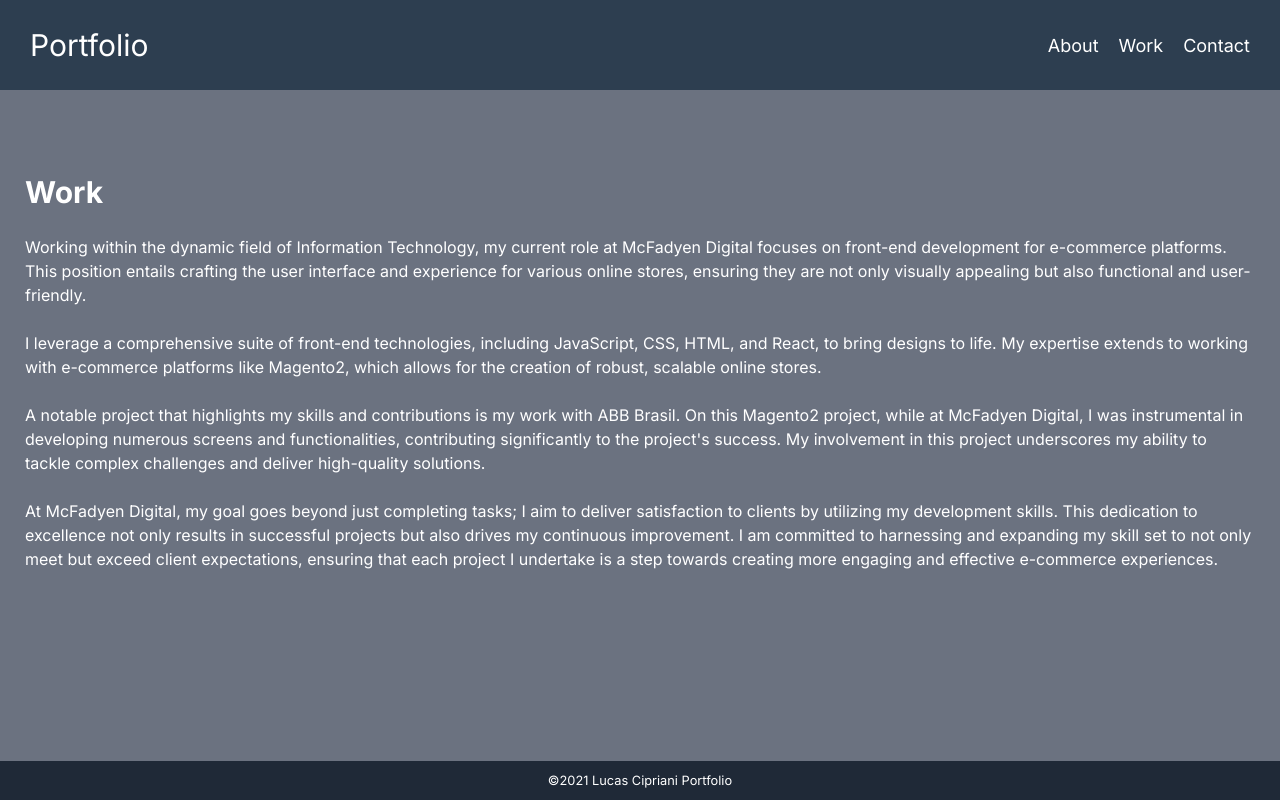
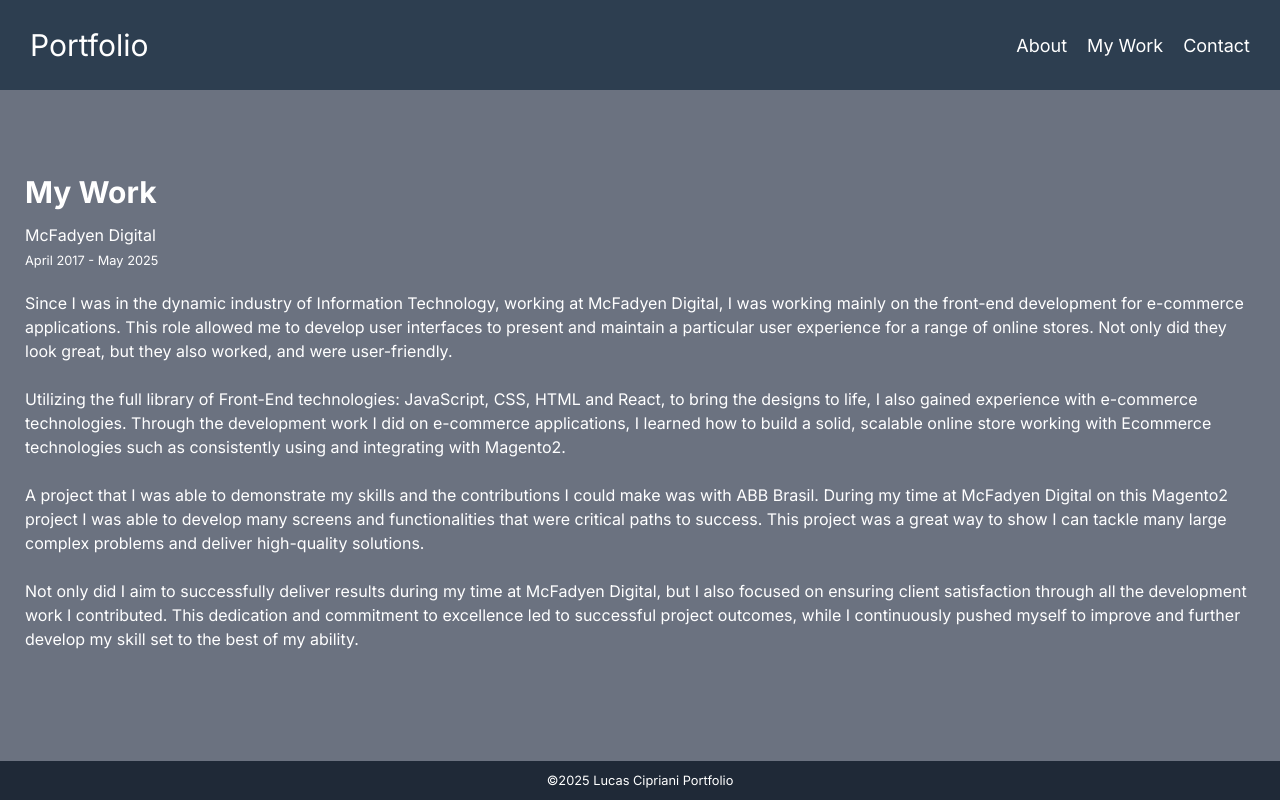
Before and after one commit to LucasRafaelCipriani/lucas-cipriani-site, a Next.js app: page /work in a window 1280 px wide. Built offline with nearby package versions, Linux system fonts and the light colour scheme.

Commit message:
Portfolio updated

```diff
--- a/components/about/about-me.tsx
+++ b/components/about/about-me.tsx
@@ -5,30 +5,33 @@
     <>
       <h2 className="text-[30px] font-bold">About Me</h2>
       <p className="mt-[20px] text-[16px]">
-        With nearly six years of experience in the development sector, I've had
-        the privilege of engaging with a diverse array of technologies and
-        colleagues. These interactions have not only honed my skills but also
-        inspired me to excel as a professional. My journey has been enriched by
-        an in-depth understanding of the e-commerce landscape, offering me a
-        comprehensive view of its workings.
-        <br />
-        <br /> Holding a degree in Information Systems, my expertise primarily
-        lies in Front End development. I am proficient in utilizing core web
-        technologies such as JavaScript, HTML, and CSS, alongside mastering
-        frameworks like React and Vue. This technical proficiency is the
-        cornerstone of my development capabilities.
+        I have been fortunate enough to spend about eight years working in the
+        development sector with a range of technologies and people. Every
+        experience adds to my skill set, but I am confident that I will
+        continuously work hard at being as good as I can be at being a
+        professional. In recent years working in e-commerce has given me
+        extremely useful insights into how the industry operates. I have had a
+        well-rounded experience in e-commerce, which has given me a good
+        understanding of what e-commerce is.
         <br />
         <br />
-        My passion for technology extends beyond my current skill set; I am
-        fervently interested in exploring new technologies. I dedicate myself to
-        continuous learning, aiming to absorb and apply the wealth of knowledge
-        I've accumulated over the years. My goal is to not only meet the
-        requirements set before me but to significantly contribute value to
-        society through my work.
+        My education was in Information Systems and I specialize in Front End. I
+        am a technical developer able to leverage core web technologies like
+        JavaScript, HTML and CSS and am skilled with frameworks/libraries like
+        React and Vue. Technical ability is one of my strengths as a developer.
         <br />
-        <br /> This drive for constant growth and contribution is what defines
-        me both as a professional and an individual committed to making a
-        difference in the tech world.
+        <br />
+        I have every intention to continue to develop myself and embrace my
+        enthusiasm for technology. I am excited to explore new technologies. I
+        get joy out of learning and I aspire to use the knowledge I have gained
+        over the years to provide as much value to society as I can possibly
+        provide. My goal is to fulfil what is asked of me but also provide
+        meaning to my work and contribute to society.
+        <br />
+        <br />
+        This is what I mean by seeking constant growth and contributing - that
+        is a part of who I am, both personally and professionally in the space
+        that I work.
       </p>
       <blockquote className="italic mt-[20px]">
         "Crafting Tomorrow's Solutions, Today."
--- a/components/contact/contact-me.tsx
+++ b/components/contact/contact-me.tsx
@@ -5,17 +5,17 @@
     <>
       <h2 className="text-[30px] font-bold">Contact</h2>
       <p className="mt-[20px] text-[16px]">
-        For further inquiries or to discuss potential projects, please feel free
-        to reach out through any of the following contact methods. I am
-        available for consultations, project discussions, and collaborations
-        within the realm of front-end development and e-commerce solutions. Your
-        satisfaction and project success are my top priorities.
+        If you have any questions, or would like to talk about any potentials
+        projects, feel free to contact me any of the ways you have to the right.
+        I do consultations, project discussions, and anything in between, in
+        front-end development, and e-commerce. Your satisfaction, and your
+        project's success, are my number one priority!
       </p>
       <div className="mt-[40px]">
         <h3 className="text-[20px] font-bold mb-[15px]">Contact Information</h3>
         <ul className="space-y-[10px]">
           <li>Name: Lucas Rafael Cipriani</li>
-          <li>Position: Senior Front-end Developer at McFadyen Digital</li>
+          <li>Position: Senior Front-end Developer</li>
           <li>
             Email:{' '}
             <a
@@ -45,16 +45,26 @@
               +55 (48) 99600-1678
             </a>
           </li>
-          <li></li>
+          <li>
+            Résumé:{' '}
+            <a
+              download="resume.pdf"
+              href="documents/resume.pdf"
+              className="hover:underline text-cian"
+            >
+              Download here
+            </a>
+          </li>
           <li></li>
         </ul>
       </div>
       <p className="mt-[20px] text-[16px]">
-        Feel free to reach out during business hours (10:00 AM to 19:30 PM -
-        BRT, Monday to Friday). I strive to respond to all inquiries within 24
-        hours. I look forward to connecting with you and exploring how we can
-        work together to achieve your business objectives and push the
-        boundaries of what's possible in e-commerce and front-end development.
+        Please don't hesitate to contact me during business hours (10:00 AM to
+        19:30 PM - BRT Monday thru Friday) and I will try to respond to
+        inquiries within 24 hours. I hope to speak with you soon to discuss the
+        exciting opportunity to work together and achieve your business goals,
+        and see how far we can push the boundaries of e-commerce and front-end
+        development.
       </p>
     </>
   );
--- a/components/layout/footer.tsx
+++ b/components/layout/footer.tsx
@@ -1,11 +1,10 @@
 import React from 'react';
 
 const Footer = () => {
-  const currentYear = new Date().getFullYear();
   return (
     <footer className="bg-dark-blue">
       <small className="bg-gray-800 block text-center py-[10px]">
-        &copy;{currentYear} Lucas Cipriani Portfolio
+        &copy;2025 Lucas Cipriani Portfolio
       </small>
     </footer>
   );
--- a/components/layout/mobile-navigation.tsx
+++ b/components/layout/mobile-navigation.tsx
@@ -58,7 +58,7 @@
               className="hover:underline"
               onClick={() => setIsOpen(false)}
             >
-              Work
+              My Work
             </Link>
           </li>
           <li>
--- a/components/layout/navigation.tsx
+++ b/components/layout/navigation.tsx
@@ -12,7 +12,7 @@
         </li>
         <li>
           <Link href="/work" className="hover:underline">
-            Work
+            My Work
           </Link>
         </li>
         <li>
--- a/components/work/my-work.tsx
+++ b/components/work/my-work.tsx
@@ -3,36 +3,42 @@
 const MyWork = () => {
   return (
     <>
-      <h2 className="text-[30px] font-bold">Work</h2>
+      <h2 className="text-[30px] font-bold">My Work</h2>
+      <div className="my-2">
+        <h4>McFadyen Digital</h4>
+        <small>April 2017 - May 2025</small>
+      </div>
       <p className="mt-[20px] text-[16px]">
-        Working within the dynamic field of Information Technology, my current
-        role at McFadyen Digital focuses on front-end development for e-commerce
-        platforms. This position entails crafting the user interface and
-        experience for various online stores, ensuring they are not only
-        visually appealing but also functional and user-friendly.
+        Since I was in the dynamic industry of Information Technology, working
+        at McFadyen Digital, I was working mainly on the front-end development
+        for e-commerce applications. This role allowed me to develop user
+        interfaces to present and maintain a particular user experience for a
+        range of online stores. Not only did they look great, but they also
+        worked, and were user-friendly.
         <br />
         <br />
-        I leverage a comprehensive suite of front-end technologies, including
-        JavaScript, CSS, HTML, and React, to bring designs to life. My expertise
-        extends to working with e-commerce platforms like Magento2, which allows
-        for the creation of robust, scalable online stores.
+        Utilizing the full library of Front-End technologies: JavaScript, CSS,
+        HTML and React, to bring the designs to life, I also gained experience
+        with e-commerce technologies. Through the development work I did on
+        e-commerce applications, I learned how to build a solid, scalable online
+        store working with Ecommerce technologies such as consistently using and
+        integrating with Magento2.
         <br />
         <br />
-        A notable project that highlights my skills and contributions is my work
-        with ABB Brasil. On this Magento2 project, while at McFadyen Digital, I
-        was instrumental in developing numerous screens and functionalities,
-        contributing significantly to the project's success. My involvement in
-        this project underscores my ability to tackle complex challenges and
-        deliver high-quality solutions.
+        A project that I was able to demonstrate my skills and the contributions
+        I could make was with ABB Brasil. During my time at McFadyen Digital on
+        this Magento2 project I was able to develop many screens and
+        functionalities that were critical paths to success. This project was a
+        great way to show I can tackle many large complex problems and deliver
+        high-quality solutions.
         <br />
         <br />
-        At McFadyen Digital, my goal goes beyond just completing tasks; I aim to
-        deliver satisfaction to clients by utilizing my development skills. This
-        dedication to excellence not only results in successful projects but
-        also drives my continuous improvement. I am committed to harnessing and
-        expanding my skill set to not only meet but exceed client expectations,
-        ensuring that each project I undertake is a step towards creating more
-        engaging and effective e-commerce experiences.
+        Not only did I aim to successfully deliver results during my time at
+        McFadyen Digital, but I also focused on ensuring client satisfaction
+        through all the development work I contributed. This dedication and
+        commitment to excellence led to successful project outcomes, while I
+        continuously pushed myself to improve and further develop my skill set
+        to the best of my ability.
       </p>
     </>
   );
```
Also changed, not shown: public/images/lucas.png, 1 other file (tests, documents, lock files or other folders).
